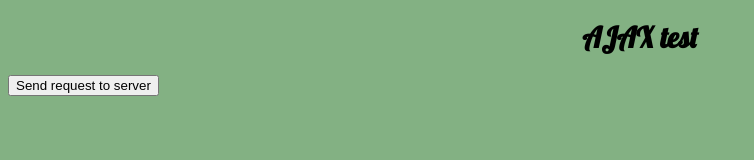
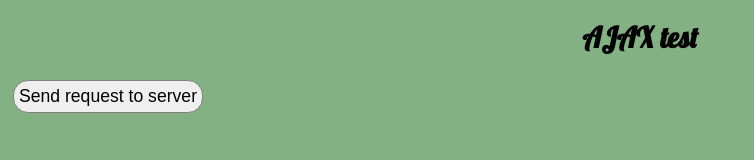
Before and after one commit to silberpavel/newWave, a plain HTML site: page ajax.html in a window 1280 px wide. Shown: the whole page, without its empty margins (0-754 px from the left). Drawn offline with Linux system fonts and the light colour scheme.

Commit message:
Update css/main.css

```diff
--- a/css/main.css
+++ b/css/main.css
@@ -2,6 +2,15 @@
 
 body {
 	background: rgb(131, 177, 131);
+}
+
+button {
+	margin: 5px;
+	border: 1px solid grey;
+	padding: 5px;
+	text-align: justify;
+	border-radius: 15px;
+	font-size: 1.1em;
 }
 
 .block {
@@ -21,7 +30,7 @@ h1, h2, h3 {
 	font-family: 'Lobster';
 }
 
-p{
+p, div {
 	font-size: 1.5em;
 	font-family: 'Mali','Pacifico';
 
```
